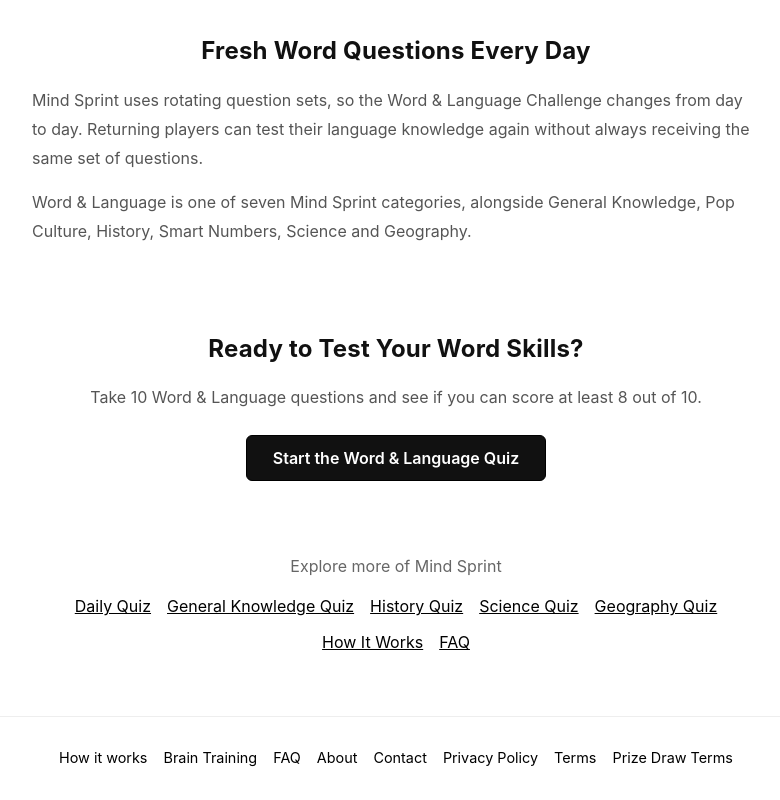
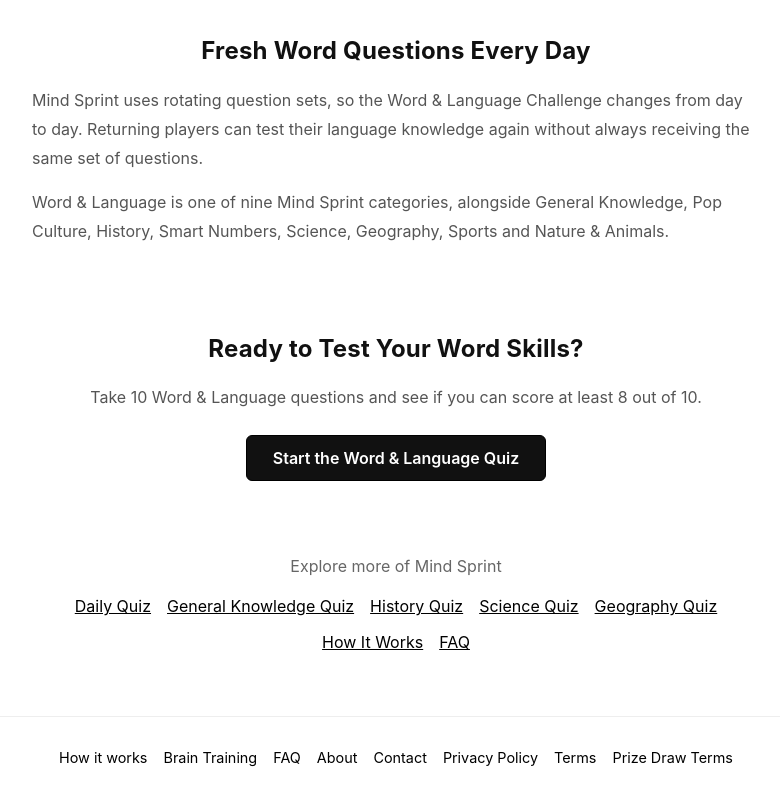
Before and after one commit to justinchase1984/mind-sprint, a Next.js app: page /word-language-quiz in a window 1280 px wide. Shown: the part 1675-2475 px from the top of the page, without its empty margins (244-1024 px from the left). Built offline with nearby package versions, Linux system fonts and the light colour scheme; no server answers.

Commit message:
Update word-language-quiz.tsx

```diff
--- a/pages/word-language-quiz.tsx
+++ b/pages/word-language-quiz.tsx
@@ -490,12 +490,13 @@ export default function WordLanguageQuizPage() {
             }}
           >
             Word &amp; Language is one
-            of seven Mind Sprint
+            of nine Mind Sprint
             categories, alongside
             General Knowledge, Pop
             Culture, History, Smart
-            Numbers, Science and
-            Geography.
+            Numbers, Science,
+            Geography, Sports and
+            Nature &amp; Animals.
           </p>
         </section>
 
```
